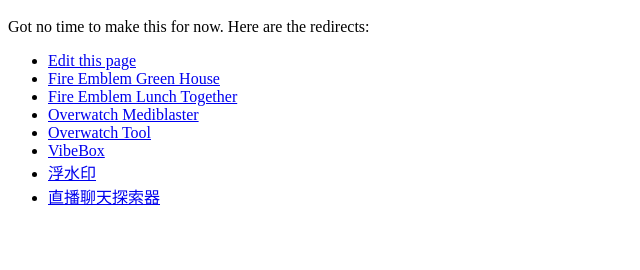
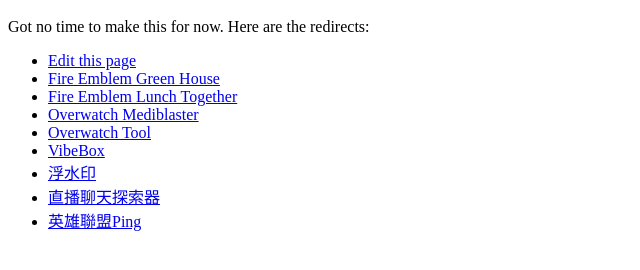
Before and after one commit to zero41120/zero41120.github.io, a plain HTML site: page index.html in a window 1280 px wide. Shown: the part 48-318 px from the top of the page, without its empty margins (0-640 px from the left). Drawn offline with Linux system fonts and the light colour scheme.

Commit message:
Add link to 英雄聯盟Ping in index.html

```diff
--- a/index.html
+++ b/index.html
@@ -15,6 +15,7 @@
       <li><a href="https://zero41120.github.io/VibeBox/">VibeBox</a></li>
       <li><a href="https://zero41120.github.io/watermark-tool">浮水印</a></li>
       <li><a href="https://zero41120.github.io/takeout-chat/">直播聊天探索器</a></li>
+      <li><a href="https://zero41120.github.io/lolPingVideo">英雄聯盟Ping</li>
     </ul>
   </body>
 </html>
```
